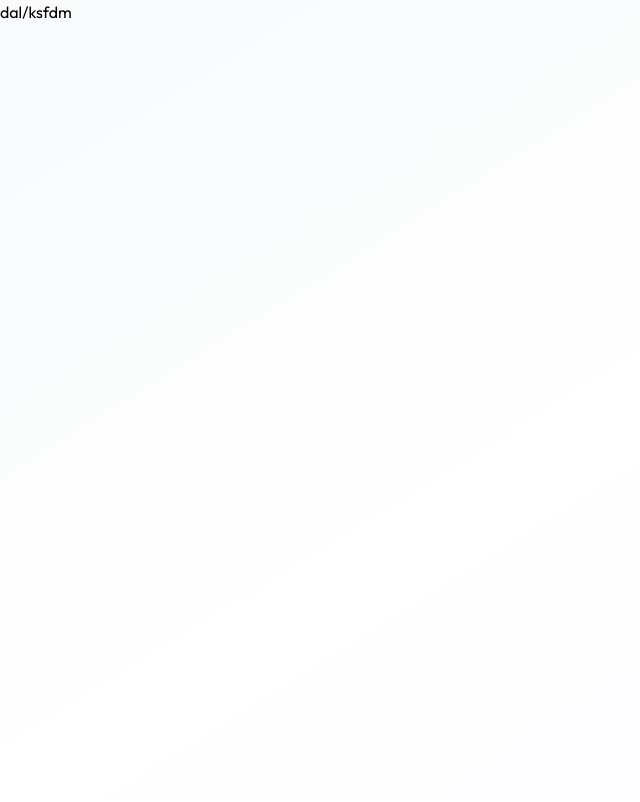
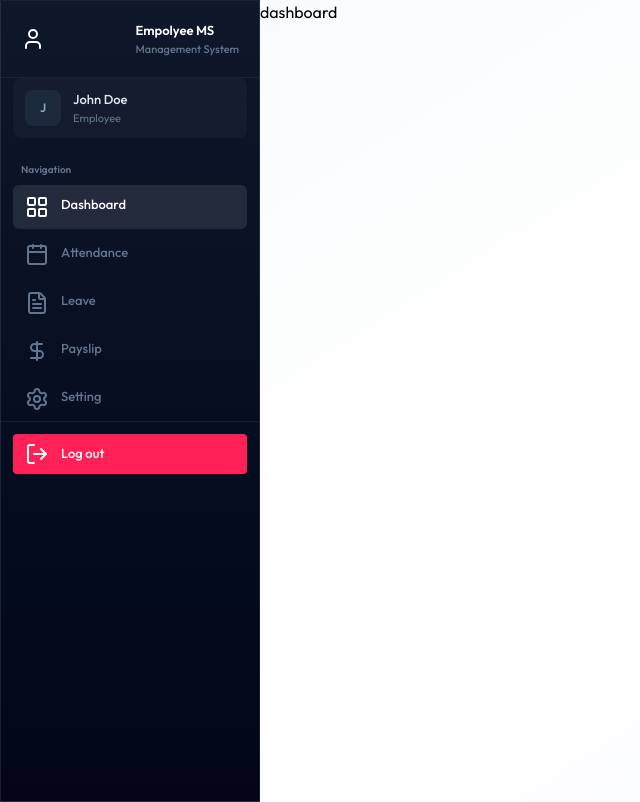
Before and after one commit to Eslam0Mohamed/EMS, a React (Vite) app in the folder client/: page /dashboard in a window 1280 px wide. Shown: the whole page, without its empty margins (0-640 px from the left). Built offline with nearby package versions, Linux system fonts and the light colour scheme; the HTML template or start-up script is replaced by a standard one.

Commit message:
complete sidebar UI

```diff
--- a/client/src/App.jsx
+++ b/client/src/App.jsx
@@ -22,7 +22,7 @@ function App() {
 
 
 
-        <Route path="" element={<Layout />}>
+        <Route path="/" element={<Layout />}>
           <Route path="/dashboard" element={<Dashboard />} />
           <Route path="/employees" element={<Employees />} />
           <Route path="/attendance" element={<Attendance />} />
--- a/client/src/components/LoginForm.jsx
+++ b/client/src/components/LoginForm.jsx
@@ -8,7 +8,7 @@ const LoginForm = ({ role, title, subtitle }) => {
 
     const [error, setError] = useState("")
     const [showPassword, setShowPassword] = useState(false)
-    const [loading, setLoading] = useState(true)
+    const [loading, setLoading] = useState(false)
 
      const {
     register,
--- /dev/null
+++ b/client/src/components/Sidebar.jsx
@@ -0,0 +1,119 @@
+import React, { useState } from 'react'
+import { useEffect } from 'react'
+import { NavLink, useLocation } from 'react-router-dom'
+import { dummyProfileData } from '../assets/assets'
+import { Calendar, DollarSign, FileTextIcon, LayoutGridIcon, LogOut, MenuIcon, Settings, UserIcon, XIcon } from 'lucide-react'
+// 1.29.36
+const Sidebar = () => {
+
+    const role = "" | "Employee "
+    const navItems = [
+        { name: "Dashboard", href: "/dashboard", icon: <LayoutGridIcon /> },
+        role === "ADMIN" ?
+            { name: "Employees", href: "/employees", icon: <UserIcon /> } :
+            { name: "Attendance", href: "/attendance", icon: <Calendar /> },
+        { name: "Leave", href: "/leave", icon: <FileTextIcon /> },
+        { name: "Payslip", href: "/payslip", icon: <DollarSign /> },
+        { name: "Setting", href: "/setting", icon: <Settings /> },
+    ]
+    const { pathname } = useLocation()
+    const [userName, setUserName] = useState("")
+    const [mobileOpen, setMobileOpen] = useState(false)
+    useEffect(() => {
+        setUserName(dummyProfileData.firstName + " " + dummyProfileData.lastName)
+    }, [])
+    useEffect(() => {
+        setMobileOpen(false)
+    }, [pathname])
+    const handleLogout = () => {
+        window.location.href = "/login"
+    }
+
+
+    const sidebarContent = (
+        <div className='h-screen '>
+            <div className='p-5 border-b border-white/6 '>
+                <div className='flex items-center justify-between'>
+                    <div className='flex items-center justify-center gap-3'>
+                        <UserIcon className='text-white size-7 w-full h-full' />
+                    </div>
+                    <div>
+                        <p className='text-white font-semibold text-[13px] '>Empolyee MS</p>
+                        <p className='text-[11px] text-slate-500 font-medium'>Management System</p>
+                    </div>
+                </div>
+                <button onClick={() => { setMobileOpen(false) }}
+                    className='lg:hidden text-slate-400 hover:text-white p-1'>
+                    <XIcon size={20} />
+                </button>
+            </div>
+            {userName && <div className='mx-3 mb-1 p-3 rounded-lg bg-white/3 '>
+                <div className='flex items-center gap-3'>
+                    <div className='w-9 h-9 rounded-lg bg-slate-800 flex items-center justify-center shrink=0 '>
+                        <span className='text-slate-400 text-xs font-semibold '>
+                            {userName.charAt(0).toUpperCase()}
+                        </span>
+                    </div>
+                    <div>
+                        <p className='text-[13px] font-medium text-slate-200'>{userName}</p>
+                        <p className='text-[11px] text-slate-500'>{role == "ADMIN" ? "Administrator" : "Employee"}</p>
+                    </div>
+                </div>
+
+            </div>}
+            <div className='px-5 pt-5 pb-2'>
+                <p className='text-[10px] font-semibold text-slate-500'> Navigation</p>
+            </div>
+            {/* Naviagtion List  */}
+            <div className='flex-1 space-y-1 px-3'>
+                {
+                    navItems.map((link) => {
+                        return <NavLink to={link.href} key={link.name}
+                            className={({ isActive }) =>
+                                `flex gap-3 px-3 py-2.5 text-[13px] rounded-md font-medium hover:text-white hover:bg-white/10
+   ${isActive ? "bg-white/10 text-white" : "text-slate-500"}`
+                            }>
+                            <span className=''>{link.icon}</span>
+                            <p className=' '>{link.name}</p>
+                        </NavLink>
+                    })
+                }
+            </div>
+            <div className='p-3 border-t border-white/7 mt-auto'>
+                <button className='px-3 py-2 w-full bg-rose-500  hover:bg-rose-700 duration-300 transition-colors
+    flex gap-3 items-center content-end cursor-pointer rounded-sm font-medium text-[13px]'
+                    onClick={handleLogout}>
+                    <LogOut />
+                    <span> Log out</span>
+                </button>
+            </div>
+        </div>
+    )
+
+
+    return (
+        <>
+            {/* mobile button */}
+            <button onClick={() => { setMobileOpen(true) }} className='lg:hidden fixed top-4 left-4 z-50 p-2 bg-slate-900 text-white
+rounded-lg shadow-lg border border-white/10'>
+                <MenuIcon size={20} />
+            </button>
+            {/* mobile overlay */}
+            {mobileOpen && <div onClick={() => { setMobileOpen(false) }} className='lg:hidden fixed inset-0 z-50 backdrop-blur-sm border border-white/10' />}
+
+            {/* aside desktop */}
+            <aside className='hidden lg:flex flex-col h-full w-65 text-white shrink-0 border border-white/10 bg-linear-to-b from-slate-900 to-slate-950'>
+                {sidebarContent}
+            </aside>
+
+            {/* aside mobile */}
+            <aside className={`lg:hidden fixed w-72
+     text-white shrink-0 border border-white/10
+      bg-linear-to-b from-slate-900 to-slate-950 z-50 flex flex-col transform transition-transform duration-300 inset-0 ${mobileOpen ? "translate-x-0" : "-translate-x-full"} `}>
+                {sidebarContent}
+            </aside>
+        </>
+    )
+}
+
+export default Sidebar
--- a/client/src/pages/Dashboard.jsx
+++ b/client/src/pages/Dashboard.jsx
@@ -3,7 +3,7 @@ import React from 'react'
 const Dashboard = () => {
   return (
     <div>
-      dal/ksfdm
+      dashboard
     </div>
   )
 }
--- a/client/src/pages/Layout.jsx
+++ b/client/src/pages/Layout.jsx
@@ -1,13 +1,12 @@
+import Sidebar from '../components/Sidebar'
 import React from 'react'
 import { Outlet } from 'react-router-dom'
 
 const Layout = () => {
   return (
     <div className='flex min-h-screen bg-linear-to-br from-slate-50 via-white to-indigo-50/30'>
-      <aside>
-
-      </aside>
-      <main>
+<Sidebar/>
+      <main className='flex-1'>
         <div>
           <Outlet />
         </div>
```
Also changed, not shown: 1 other file (tests, documents, lock files or other folders).
